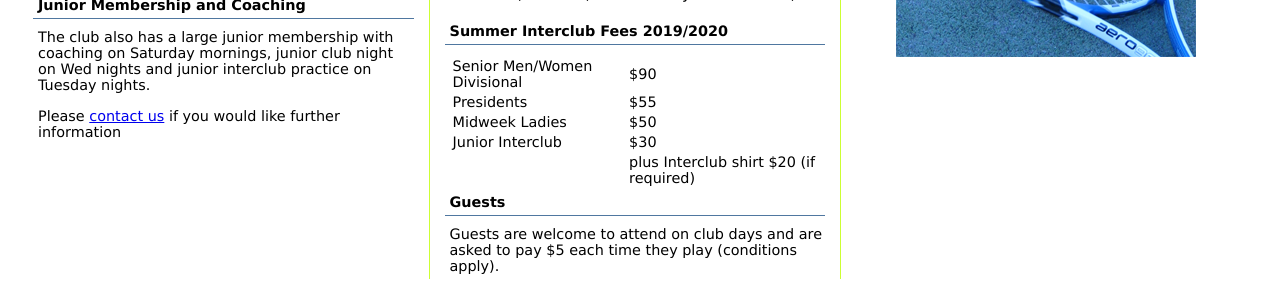
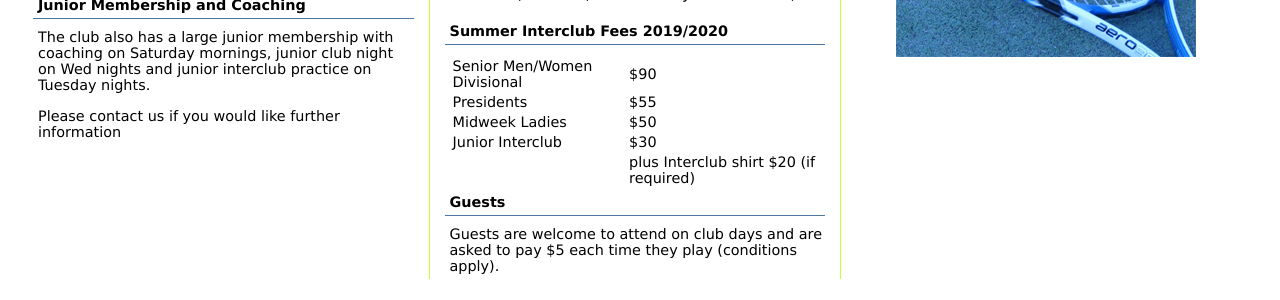
Before and after one commit to stucollins/petonetennis, a Jekyll site: the page built from src/membership.html, in a window 1280 px wide. Shown: the part 388-688 px from the top of the page. Built offline with Jekyll 4.4.1, drawn with Linux system fonts in a browser that asks for light colours; Markdown is read by kramdown in place of the engine named in the settings.

Commit message:
Removed the contact us href link

```diff
--- a/src/membership.html
+++ b/src/membership.html
@@ -5,7 +5,7 @@
 
 	<div id="column1" class="column"><div class="columnHeading">Senior Membership</div><div class="columnText">If you are interested in becoming a senior member, please come along to one of our senior club days on Saturday from 1pm. You can meet the members and try out the club.<br/><br/>Annual membership is one of the cheapest in the Wellington and Hutt Valley area. For a small amount extra you can also get a key to the club house and courts so you can get access to the courts when ever you feel like a game of tennis.</div>
 	<div class="columnHeading">Junior Membership and Coaching</div><div class="columnText">The club also has a large junior membership with coaching on Saturday mornings, junior club night on Wed nights and junior interclub practice on Tuesday nights.</div>
-	<div class="columnText">Please <a href="./committee">contact us</a> if you would like further information</div>
+	<div class="columnText">Please contact us if you would like further information</div>
 	</div>
 	<div id="column2" class="column">
 		<div class="columnHeading">Annual Subscriptions 2019/2020</div>
```
